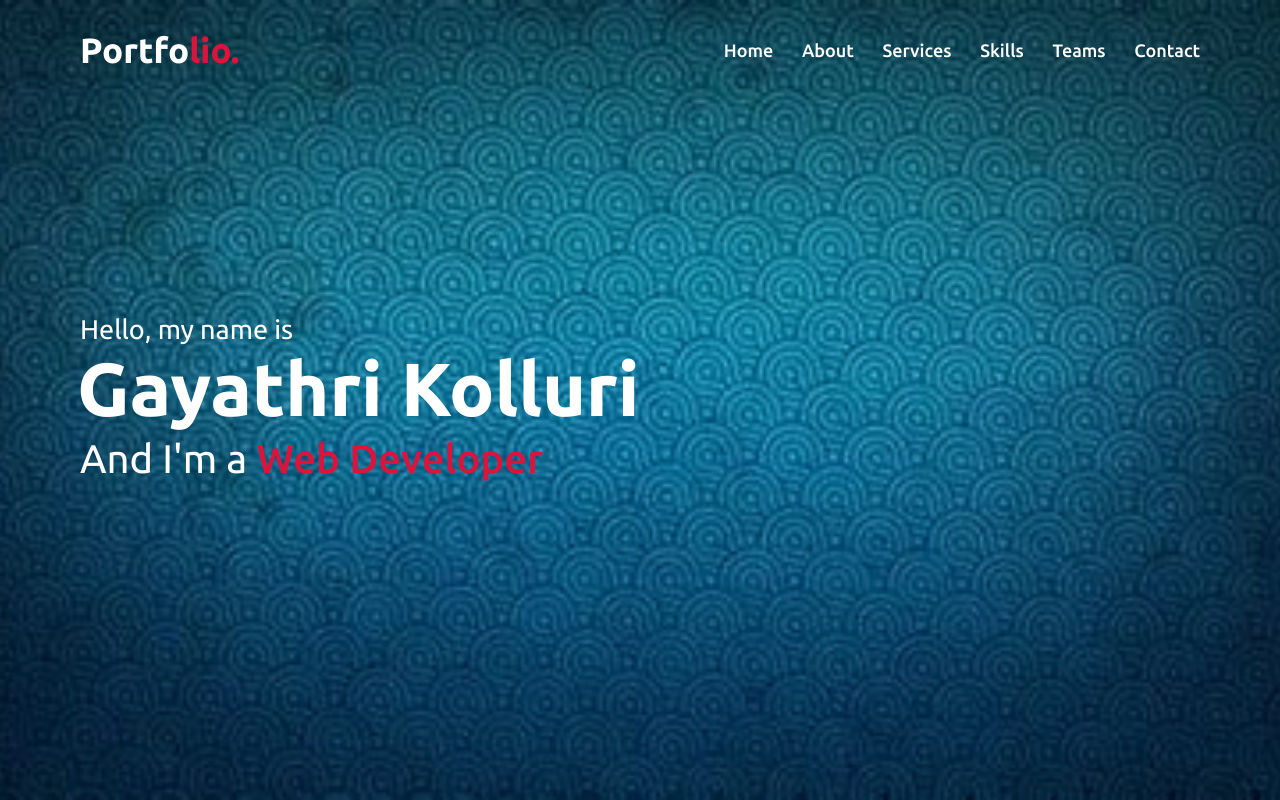
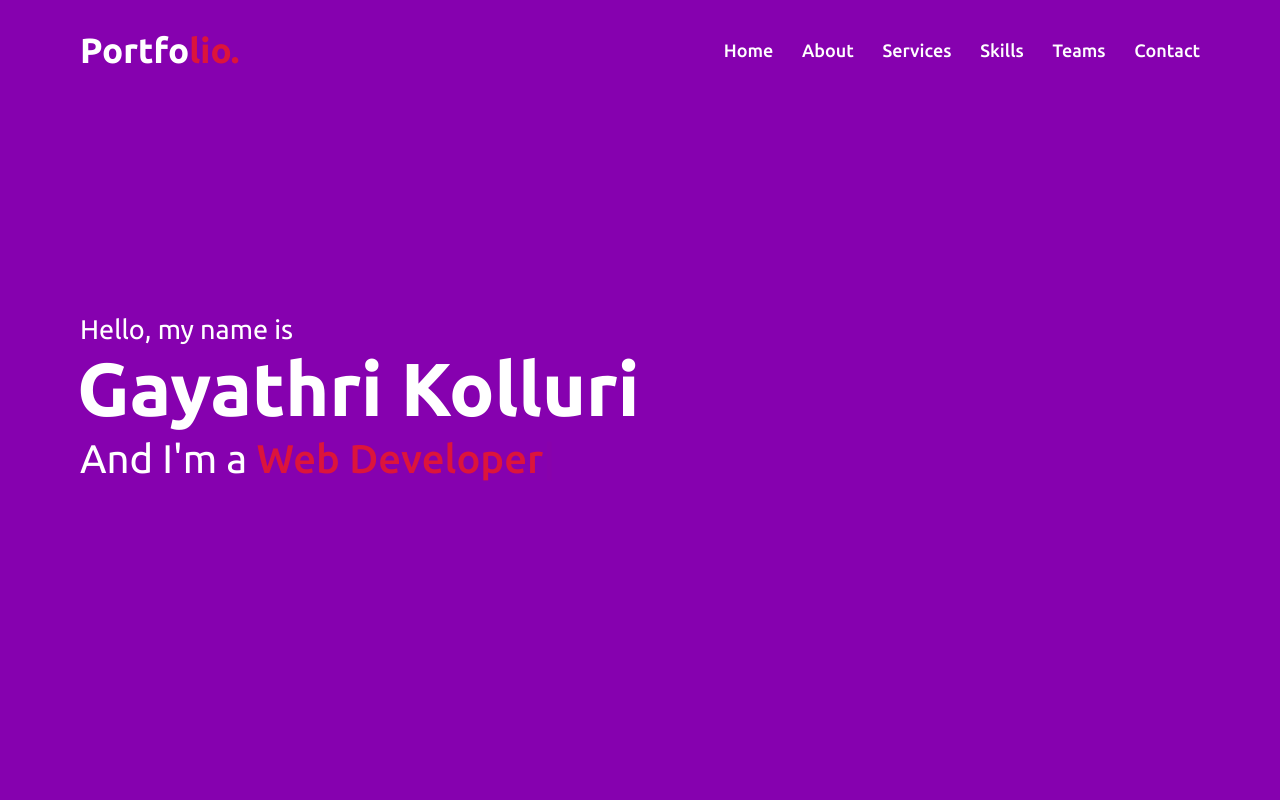
Before and after one commit to Gayathri-28/Website, a plain HTML site: page index.html in a window 1280 px wide. Shown: the top 800 px of the page. Drawn offline with nearby package versions, Linux system fonts and the light colour scheme.

Commit message:
Update style.css

```diff
--- a/style.css
+++ b/style.css
@@ -165,7 +165,7 @@ section .title::after{
 /* home section styling */
 .home{
     display: flex;
-    background: url("banner.jpeg") no-repeat center;
+    background: #8601AF;
     height: 100vh;
     color: #fff;
     min-height: 500px;
```
